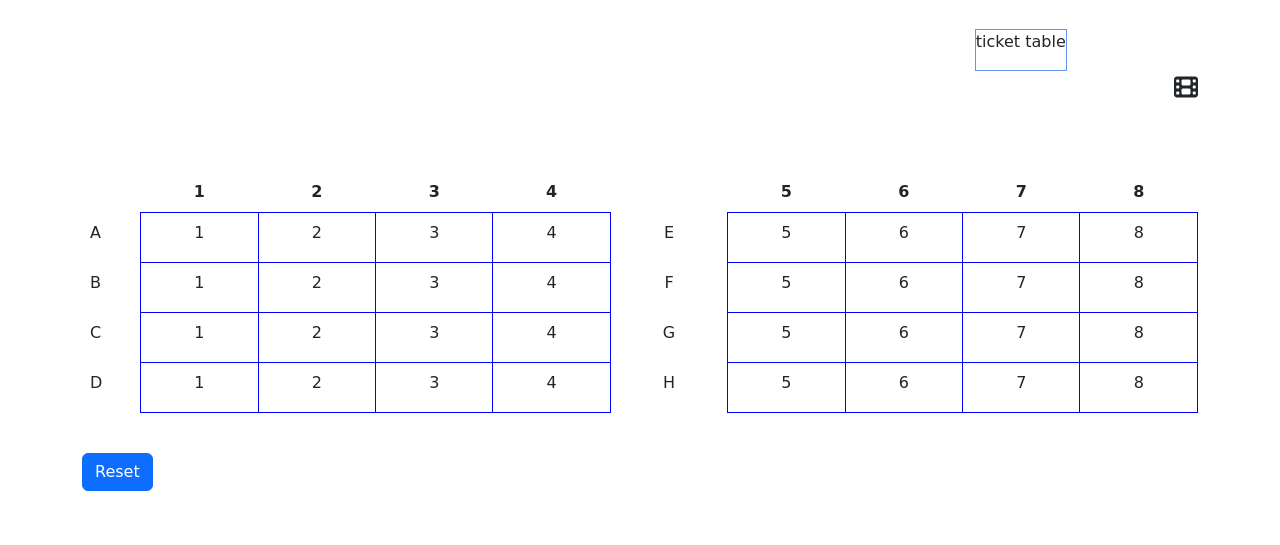
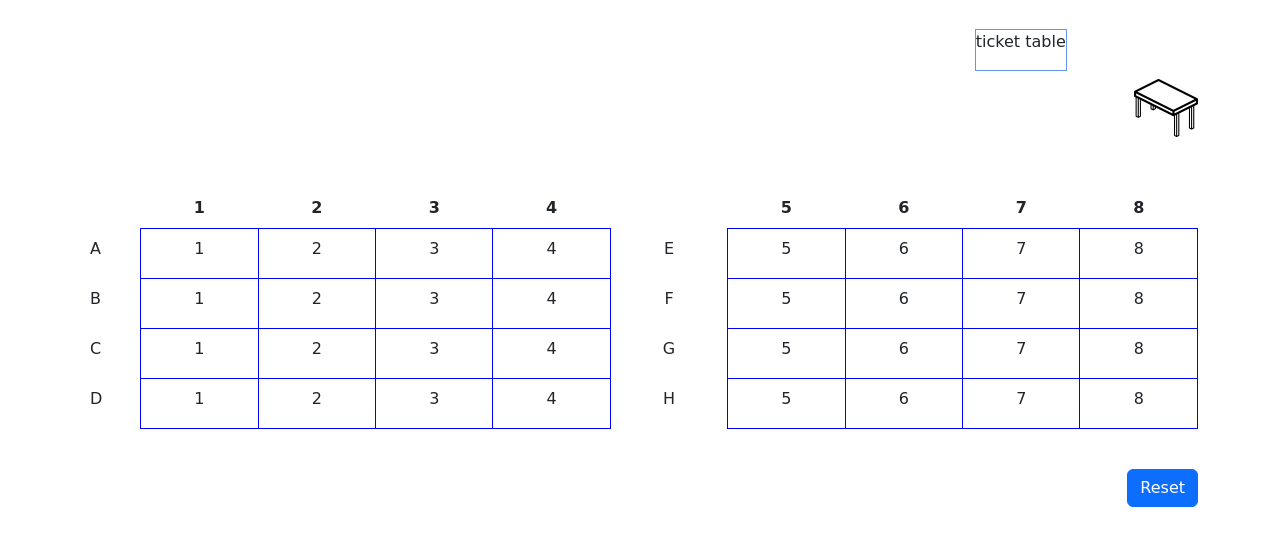
Before and after one commit to belalove1/cinema, a plain HTML site: page index.html in a window 1280 px wide. Shown: the part 219-764 px from the top of the page. Drawn offline with nearby package versions, Linux system fonts and the light colour scheme.

Commit message:
Update index.html

```diff
--- a/index.html
+++ b/index.html
@@ -32,7 +32,7 @@
       <br />
 
       <div align="right">
-        <i class="fa-solid fa-film fa-xl"></i>
+        <img src="table.png" alt="table"
       </div>
       <br />
       <br />
```
